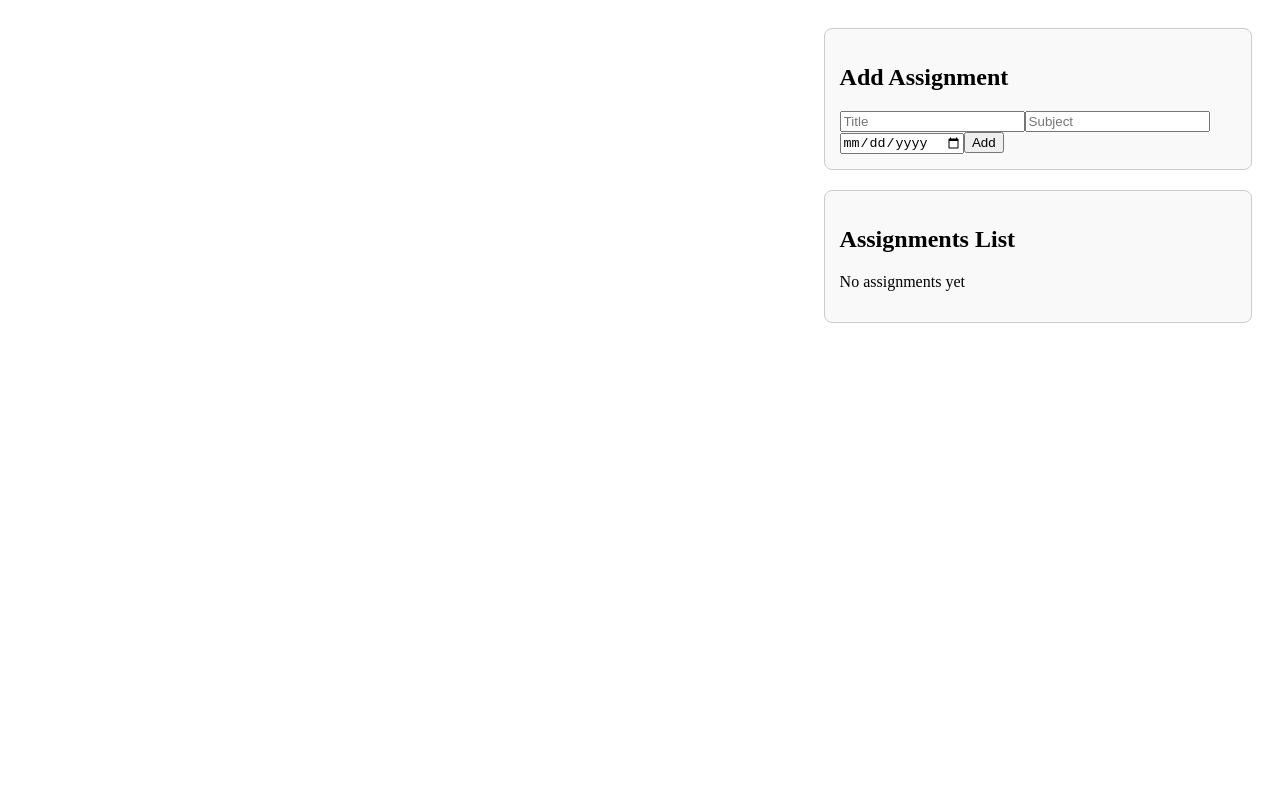
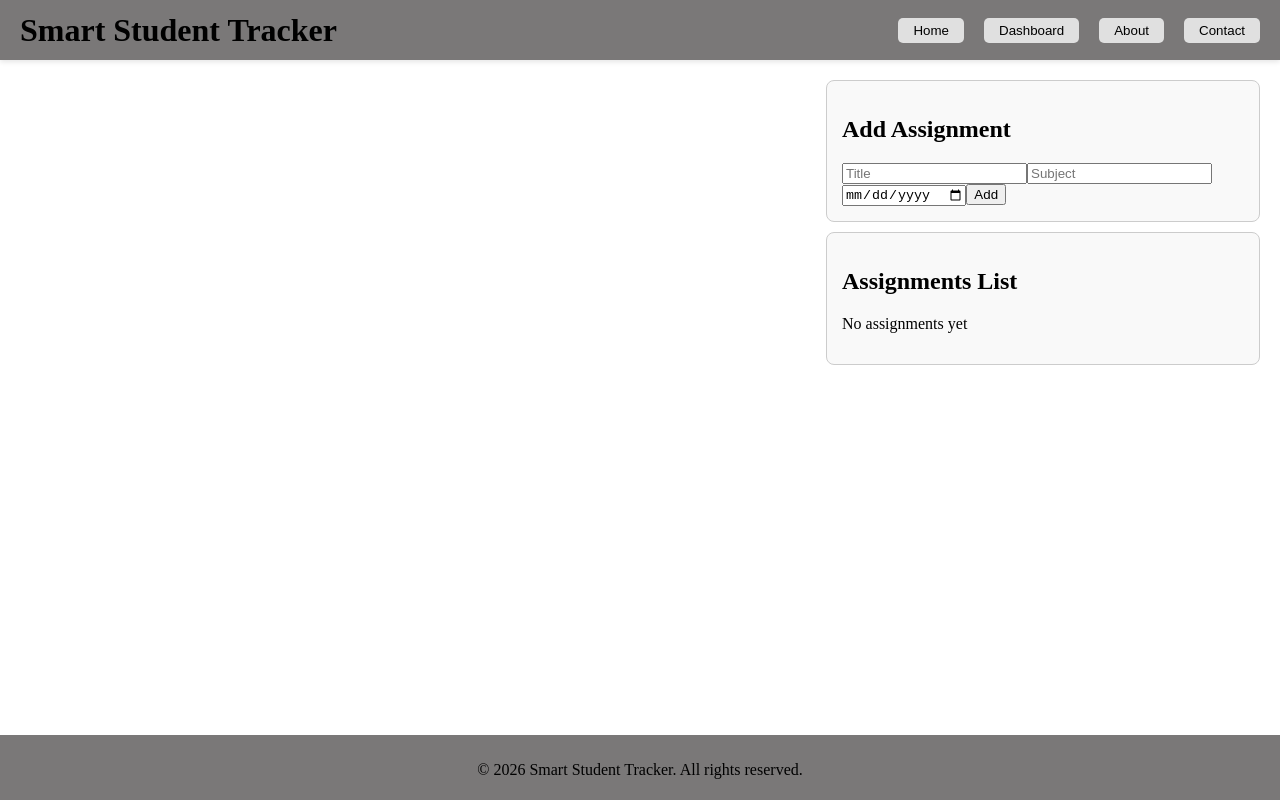
Before and after one commit to Navya-git-account/smart-student-tracker-react-app, a React (Vite) app: page / in a window 1280 px wide. Built offline with nearby package versions, Linux system fonts and the light colour scheme.

Commit message:
header and footer implemented

```diff
--- a/src/App.css
+++ b/src/App.css
@@ -1,3 +1,9 @@
+body, html {
+  margin: 0;
+  padding: 0;
+  height: 100%;
+  overflow: hidden; /* prevents scrolling */
+}
 .container {
   display: flex;
   justify-content: space-between;
@@ -14,7 +20,7 @@
   width: 35%;
   display: flex;
   flex-direction: column;
-  gap: 20px;
+  gap: 10px;
 }
 
 /* Optional styling */
@@ -24,3 +30,38 @@
   border-radius: 8px;
   background-color: #f9f9f9;
 }
+/* Header */
+.header {
+  height: 60px;
+  background-color: #7a7878;
+  display: flex;
+  align-items: center;
+  justify-content: space-between;
+  padding: 0 20px;
+  box-shadow: 0 2px 5px rgba(0,0,0,0.1);
+}
+
+/* Nav buttons with space between them */
+.nav-header {
+  display: flex;
+  gap: 20px; /* space between buttons */
+}
+
+.nav-header button {
+  padding: 5px 15px;
+  cursor: pointer;
+  border: none;
+  background-color: #e0e0e0;
+  border-radius: 5px;
+  transition: background 0.3s;
+}
+
+.nav button:hover {
+  background-color: #d0d0d0;
+}
+.footer {
+  padding: 10px;
+  background-color: #7a7878;
+  text-align: center;
+  margin-top: 350px;
+}
--- a/src/App.jsx
+++ b/src/App.jsx
@@ -1,4 +1,6 @@
 import React, { useState } from "react";
+import Header from "./components/Header";
+import Footer from "./components/Footer";
 import AssignmentForm from "./components/AssignmentForm";
 import AssignmentList from "./components/AssignmentList";
 import "./App.css";
@@ -18,21 +20,22 @@ function App() {
   };
 
   return (
+    <>
+      <Header />
       <div className="container">
-      {/* Left empty space (or future content) */}
         <div className="left"></div>
-
-      {/* Right side (one flex column) */}
         <div className="right">
           <AssignmentForm onAdd={handleAddAssignment} />
-
           <AssignmentList
             assignments={assignments}
             onToggle={handleToggleCompleted}
           />
         </div>
       </div>
+      <Footer />
+    </>
   );
 }
 
+
 export default App;
--- /dev/null
+++ b/src/components/Footer.jsx
@@ -0,0 +1,12 @@
+import React from "react";
+
+function Footer() {
+    return (
+        <footer className="footer">
+            <p>&copy; 2026 Smart Student Tracker. All rights reserved.</p>
+
+        </footer>
+    );
+}
+
+export default Footer;
--- /dev/null
+++ b/src/components/Header.jsx
@@ -0,0 +1,18 @@
+import React from "react";
+
+
+function Header() {
+  return (
+    <header className="header">
+      <h1>Smart Student Tracker</h1>
+      <nav className="nav-header">
+        <button>Home</button>
+        <button>Dashboard</button>
+        <button>About</button>
+        <button>Contact</button>
+      </nav>
+    </header>
+  );
+}
+
+export default Header;
```
Lines whose indentation alone changed are shown as unchanged.
